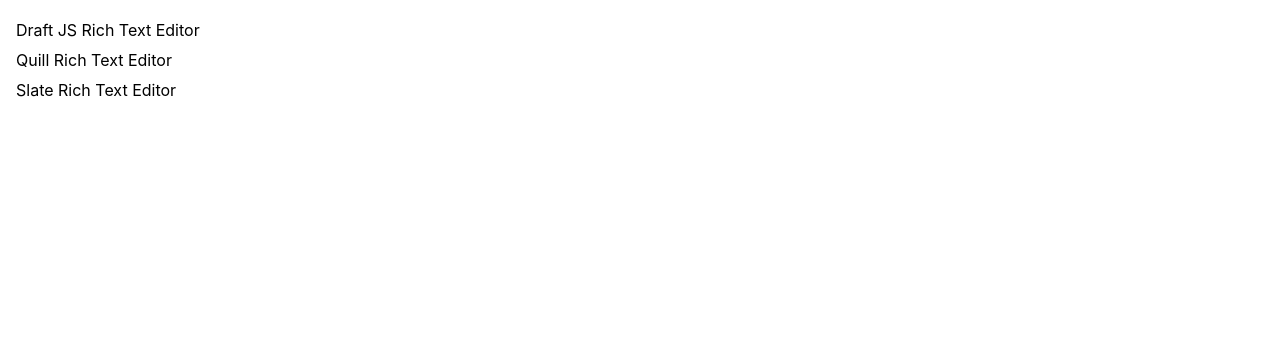
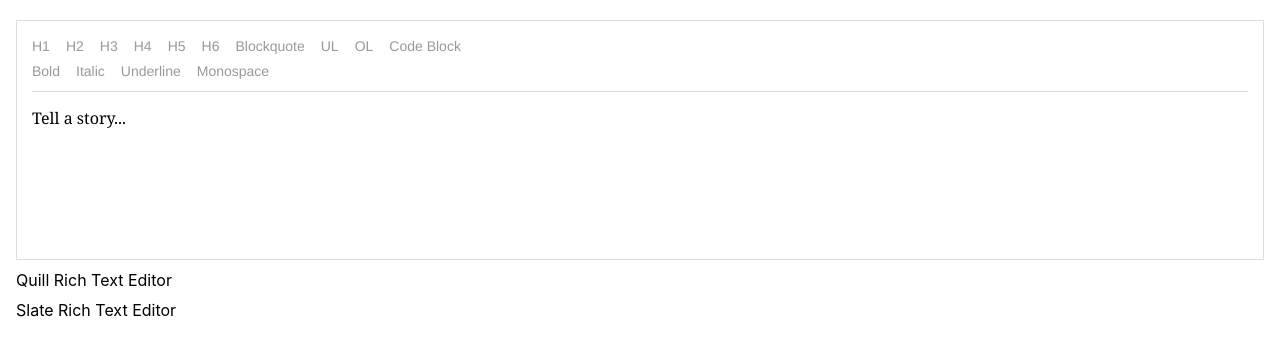
Before and after one commit to kurokoda/react-rich-text-editors-demo, a React (Create React App) app: page / in a window 1280 px wide. Shown: the top 356 px of the page. Built offline with nearby package versions, Linux system fonts and the light colour scheme.

Commit message:
[RTE-1] Adds draft component

```diff
--- a/package.json
+++ b/package.json
@@ -10,8 +10,13 @@
     "@types/node": "^12.0.0",
     "@types/react": "^17.0.0",
     "@types/react-dom": "^17.0.0",
+    "babel-polyfill": "^6.26.0",
+    "draft-js": "^0.11.7",
+    "install": "^0.13.0",
+    "npm": "^8.1.0",
     "react": "^17.0.2",
     "react-dom": "^17.0.2",
+    "react-quill": "^2.0.0-beta.4",
     "react-scripts": "4.0.3",
     "styled-components": "^5.3.3",
     "typescript": "^4.1.2",
@@ -42,6 +47,7 @@
     ]
   },
   "devDependencies": {
+    "@types/draft-js": "^0.11.6",
     "@types/styled-components": "^5.1.15"
   }
 }
--- a/src/App.tsx
+++ b/src/App.tsx
@@ -1,5 +1,5 @@
 import React from "react";
-import { DraftRichTextEditor } from "./components/draft";
+import { DraftRichTextEditor } from "./components/draft/draft";
 import { QuillRichTextEditor } from "./components/quill";
 import { SlateRichTextEditor } from "./components/slate";
 import styled from "styled-components";
--- a/src/components/draft.tsx
+++ /dev/null
@@ -1,7 +0,0 @@
-const DraftRichTextEditor = () => {
-    return (
-        <section>Draft JS Rich Text Editor</section>
-    )
-}
-
-export { DraftRichTextEditor }
--- /dev/null
+++ b/src/components/draft/draft.jsx
@@ -0,0 +1,197 @@
+import { Editor, EditorState, RichUtils, getDefaultKeyBinding } from "draft-js";
+import React from "react";
+import "./style.css";
+
+class DraftRichTextEditor extends React.Component {
+  constructor(props) {
+    super(props);
+    this.state = { editorState: EditorState.createEmpty() };
+
+    this.focus = () => this.refs.editor.focus();
+    this.onChange = (editorState) => this.setState({ editorState });
+
+    this.handleKeyCommand = this._handleKeyCommand.bind(this);
+    this.mapKeyToEditorCommand = this._mapKeyToEditorCommand.bind(this);
+    this.toggleBlockType = this._toggleBlockType.bind(this);
+    this.toggleInlineStyle = this._toggleInlineStyle.bind(this);
+  }
+
+  _handleKeyCommand(command, editorState) {
+    const newState = RichUtils.handleKeyCommand(editorState, command);
+    if (newState) {
+      this.onChange(newState);
+      return true;
+    }
+    return false;
+  }
+
+  _mapKeyToEditorCommand(e) {
+    if (e.keyCode === 9 /* TAB */) {
+      const newEditorState = RichUtils.onTab(
+        e,
+        this.state.editorState,
+        4 /* maxDepth */
+      );
+      if (newEditorState !== this.state.editorState) {
+        this.onChange(newEditorState);
+      }
+      return;
+    }
+    return getDefaultKeyBinding(e);
+  }
+
+  _toggleBlockType(blockType) {
+    this.onChange(RichUtils.toggleBlockType(this.state.editorState, blockType));
+  }
+
+  _toggleInlineStyle(inlineStyle) {
+    this.onChange(
+      RichUtils.toggleInlineStyle(this.state.editorState, inlineStyle)
+    );
+  }
+
+  render() {
+    const { editorState } = this.state;
+
+    // If the user changes block type before entering any text, we can
+    // either style the placeholder or hide it. Let's just hide it now.
+    let className = "RichEditor-editor";
+    var contentState = editorState.getCurrentContent();
+    if (!contentState.hasText()) {
+      if (contentState.getBlockMap().first().getType() !== "unstyled") {
+        className += " RichEditor-hidePlaceholder";
+      }
+    }
+
+    return (
+      <div className="RichEditor-root">
+        <BlockStyleControls
+          editorState={editorState}
+          onToggle={this.toggleBlockType}
+        />
+        <InlineStyleControls
+          editorState={editorState}
+          onToggle={this.toggleInlineStyle}
+        />
+        <div className={className} onClick={this.focus}>
+          <Editor
+            blockStyleFn={getBlockStyle}
+            customStyleMap={styleMap}
+            editorState={editorState}
+            handleKeyCommand={this.handleKeyCommand}
+            keyBindingFn={this.mapKeyToEditorCommand}
+            onChange={this.onChange}
+            placeholder="Tell a story..."
+            ref="editor"
+            spellCheck={true}
+          />
+        </div>
+      </div>
+    );
+  }
+}
+
+// Custom overrides for "code" style.
+const styleMap = {
+  CODE: {
+    backgroundColor: "rgba(0, 0, 0, 0.05)",
+    fontFamily: '"Inconsolata", "Menlo", "Consolas", monospace',
+    fontSize: 16,
+    padding: 2,
+  },
+};
+
+function getBlockStyle(block) {
+  switch (block.getType()) {
+    case "blockquote":
+      return "RichEditor-blockquote";
+    default:
+      return null;
+  }
+}
+
+class StyleButton extends React.Component {
+  constructor() {
+    super();
+    this.onToggle = (e) => {
+      e.preventDefault();
+      this.props.onToggle(this.props.style);
+    };
+  }
+
+  render() {
+    let className = "RichEditor-styleButton";
+    if (this.props.active) {
+      className += " RichEditor-activeButton";
+    }
+
+    return (
+      <span className={className} onMouseDown={this.onToggle}>
+        {this.props.label}
+      </span>
+    );
+  }
+}
+
+const BLOCK_TYPES = [
+  { label: "H1", style: "header-one" },
+  { label: "H2", style: "header-two" },
+  { label: "H3", style: "header-three" },
+  { label: "H4", style: "header-four" },
+  { label: "H5", style: "header-five" },
+  { label: "H6", style: "header-six" },
+  { label: "Blockquote", style: "blockquote" },
+  { label: "UL", style: "unordered-list-item" },
+  { label: "OL", style: "ordered-list-item" },
+  { label: "Code Block", style: "code-block" },
+];
+
+const BlockStyleControls = (props) => {
+  const { editorState } = props;
+  const selection = editorState.getSelection();
+  const blockType = editorState
+    .getCurrentContent()
+    .getBlockForKey(selection.getStartKey())
+    .getType();
+
+  return (
+    <div className="RichEditor-controls">
+      {BLOCK_TYPES.map((type) => (
+        <StyleButton
+          key={type.label}
+          active={type.style === blockType}
+          label={type.label}
+          onToggle={props.onToggle}
+          style={type.style}
+        />
+      ))}
+    </div>
+  );
+};
+
+var INLINE_STYLES = [
+  { label: "Bold", style: "BOLD" },
+  { label: "Italic", style: "ITALIC" },
+  { label: "Underline", style: "UNDERLINE" },
+  { label: "Monospace", style: "CODE" },
+];
+
+const InlineStyleControls = (props) => {
+  const currentStyle = props.editorState.getCurrentInlineStyle();
+
+  return (
+    <div className="RichEditor-controls">
+      {INLINE_STYLES.map((type) => (
+        <StyleButton
+          key={type.label}
+          active={currentStyle.has(type.style)}
+          label={type.label}
+          onToggle={props.onToggle}
+          style={type.style}
+        />
+      ))}
+    </div>
+  );
+};
+
+export { DraftRichTextEditor };
--- /dev/null
+++ b/src/components/draft/style.css
@@ -0,0 +1,63 @@
+.RichEditor-root {
+    background: #fff;
+    border: 1px solid #ddd;
+    font-family: 'Georgia', serif;
+    font-size: 14px;
+    padding: 15px;
+  }
+
+  .RichEditor-editor {
+    border-top: 1px solid #ddd;
+    cursor: text;
+    font-size: 16px;
+    margin-top: 10px;
+  }
+
+  .RichEditor-editor .public-DraftEditorPlaceholder-root,
+  .RichEditor-editor .public-DraftEditor-content {
+    margin: 0 -15px -15px;
+    padding: 15px;
+  }
+
+  .RichEditor-editor .public-DraftEditor-content {
+    min-height: 100px;
+  }
+
+  .RichEditor-hidePlaceholder .public-DraftEditorPlaceholder-root {
+    display: none;
+  }
+
+  .RichEditor-editor .RichEditor-blockquote {
+    border-left: 5px solid #eee;
+    color: #666;
+    font-family: 'Hoefler Text', 'Georgia', serif;
+    font-style: italic;
+    margin: 16px 0;
+    padding: 10px 20px;
+  }
+
+  .RichEditor-editor .public-DraftStyleDefault-pre {
+    background-color: rgba(0, 0, 0, 0.05);
+    font-family: 'Inconsolata', 'Menlo', 'Consolas', monospace;
+    font-size: 16px;
+    padding: 20px;
+  }
+
+  .RichEditor-controls {
+    font-family: 'Helvetica', sans-serif;
+    font-size: 14px;
+    margin-bottom: 5px;
+    user-select: none;
+  }
+
+  .RichEditor-styleButton {
+    color: #999;
+    cursor: pointer;
+    margin-right: 16px;
+    padding: 2px 0;
+    display: inline-block;
+  }
+
+  .RichEditor-activeButton {
+    color: #5890ff;
+  }
```
Also changed, not shown: 2 other files (tests, documents, lock files or other folders).
